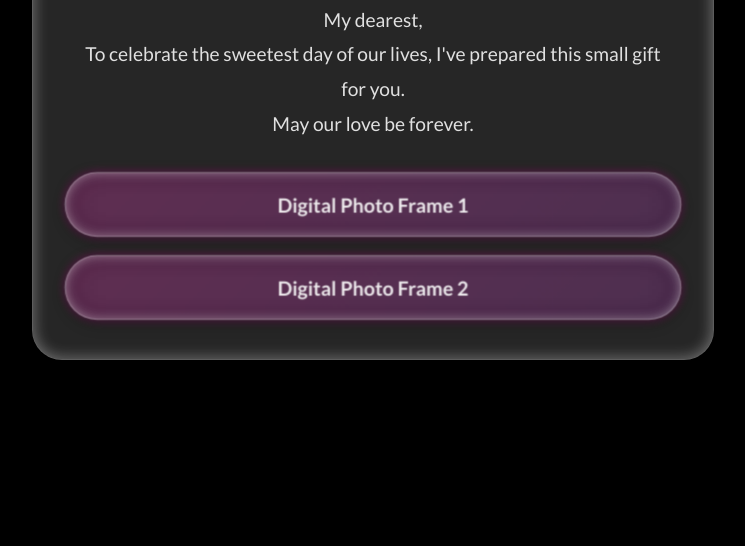
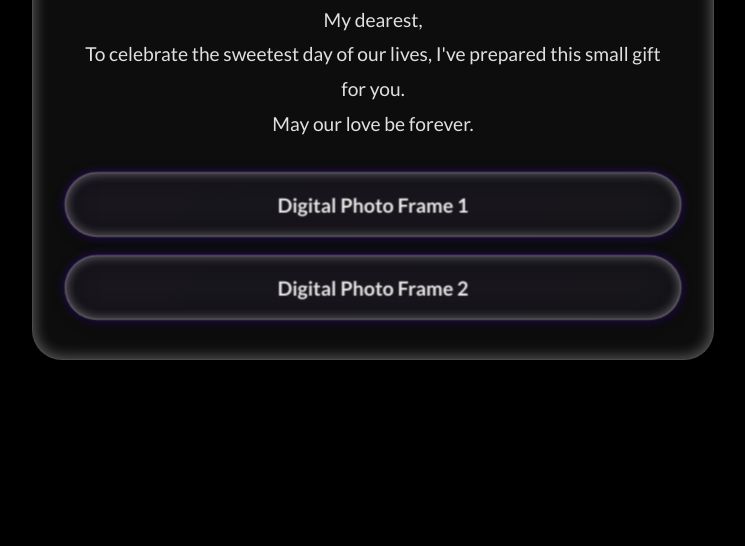
Before and after one commit to amirbemanip/Anniversary, a plain HTML site: page index.html in a window 1280 px wide. Shown: the part 318-864 px from the top of the page, without its empty margins (267-1012 px from the left). Drawn offline with Linux system fonts and the light colour scheme; a script that the page names is missing.

Commit message:
Update index.html

```diff
--- a/index.html
+++ b/index.html
@@ -36,7 +36,7 @@
         .container {
             max-width: 600px;
             width: 90%;
-            background: rgba(255, 255, 255, 0.15); /* Slightly transparent */
+            background: rgba(255, 255, 255, 0.05); /* Increased transparency to 5% */
             backdrop-filter: blur(20px); /* Increased blur for more depth */
             border-radius: 30px;
             border: 1px solid rgba(255, 255, 255, 0.25); /* More defined border */
@@ -85,20 +85,20 @@
 
             /* iOS-style Glassmorphism with Depth */
             color: rgba(255, 255, 255, 0.9);
-            background: rgba(255, 255, 255, 0.15);
+            background: rgba(255, 255, 255, 0.05); /* Increased button transparency */
             backdrop-filter: blur(20px);
             border: 1px solid rgba(255, 255, 255, 0.4);
 
             box-shadow:
                 inset 0 0 10px rgba(255, 255, 255, 0.4),
                 0 5px 15px rgba(0, 0, 0, 0.2),
-                0 0 10px rgba(162, 0, 118, 0.5);
+                0 0 10px rgba(80, 0, 200, 0.5); /* Blue-purple glow */
 
             /* Subtle gradient to add color depth */
             background: linear-gradient(
                 135deg,
-                rgba(162, 0, 118, 0.3),
-                rgba(106, 5, 114, 0.3)
+                rgba(60, 0, 150, 0.05), /* Updated gradient transparency */
+                rgba(30, 0, 100, 0.05)
             );
 
             /* Pulse animation */
@@ -108,13 +108,13 @@
         .button:hover {
             background: linear-gradient(
                 135deg,
-                rgba(162, 0, 118, 0.5),
-                rgba(106, 5, 114, 0.5)
+                rgba(60, 0, 150, 0.2), /* Updated hover transparency */
+                rgba(30, 0, 100, 0.2)
             );
             box-shadow:
                 inset 0 0 15px rgba(255, 255, 255, 0.6),
                 0 8px 20px rgba(0, 0, 0, 0.4),
-                0 0 15px rgba(162, 0, 118, 0.7);
+                0 0 15px rgba(80, 0, 200, 0.7); /* Stronger glow on hover */
             transform: translateY(-2px) scale(1.02);
         }
 
```
